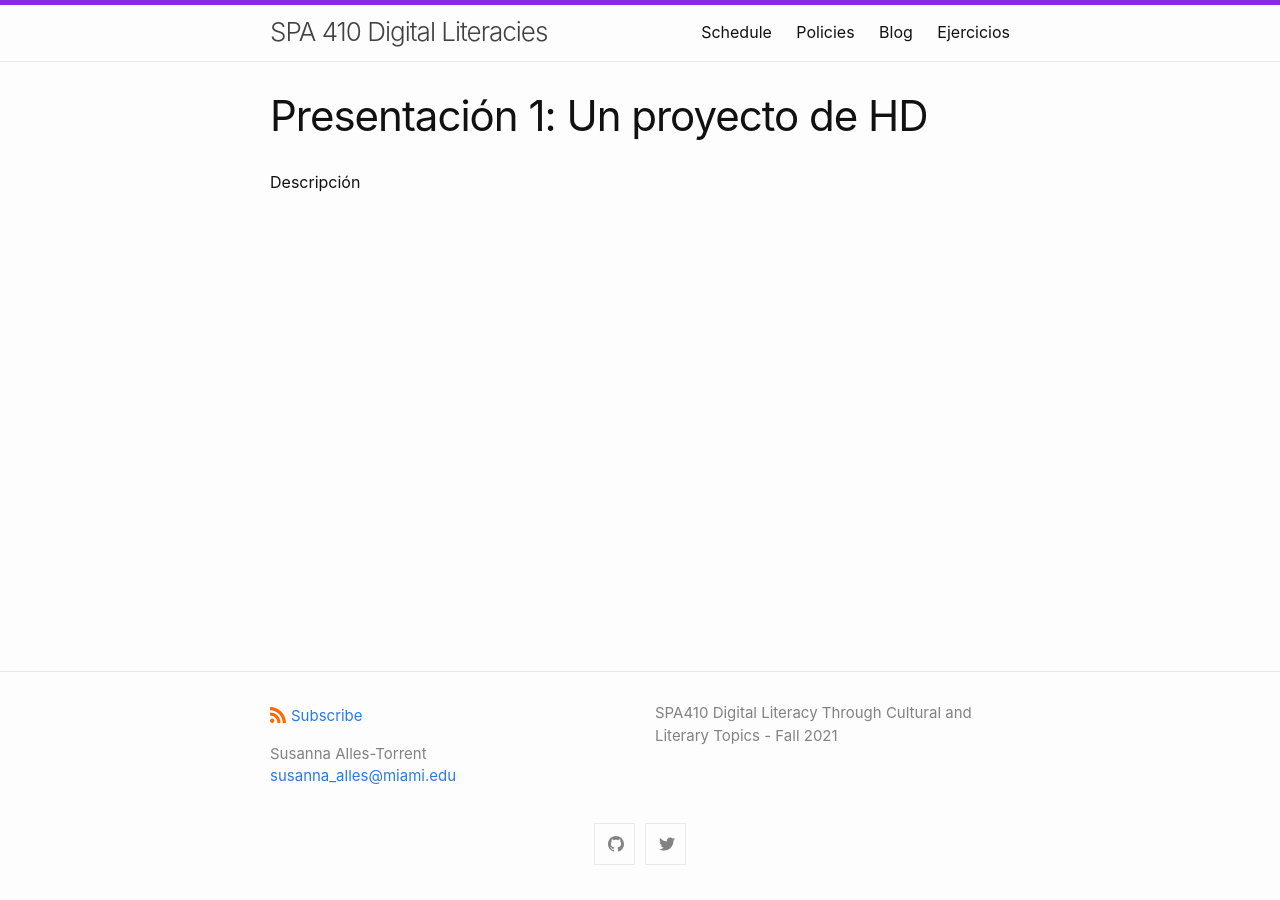
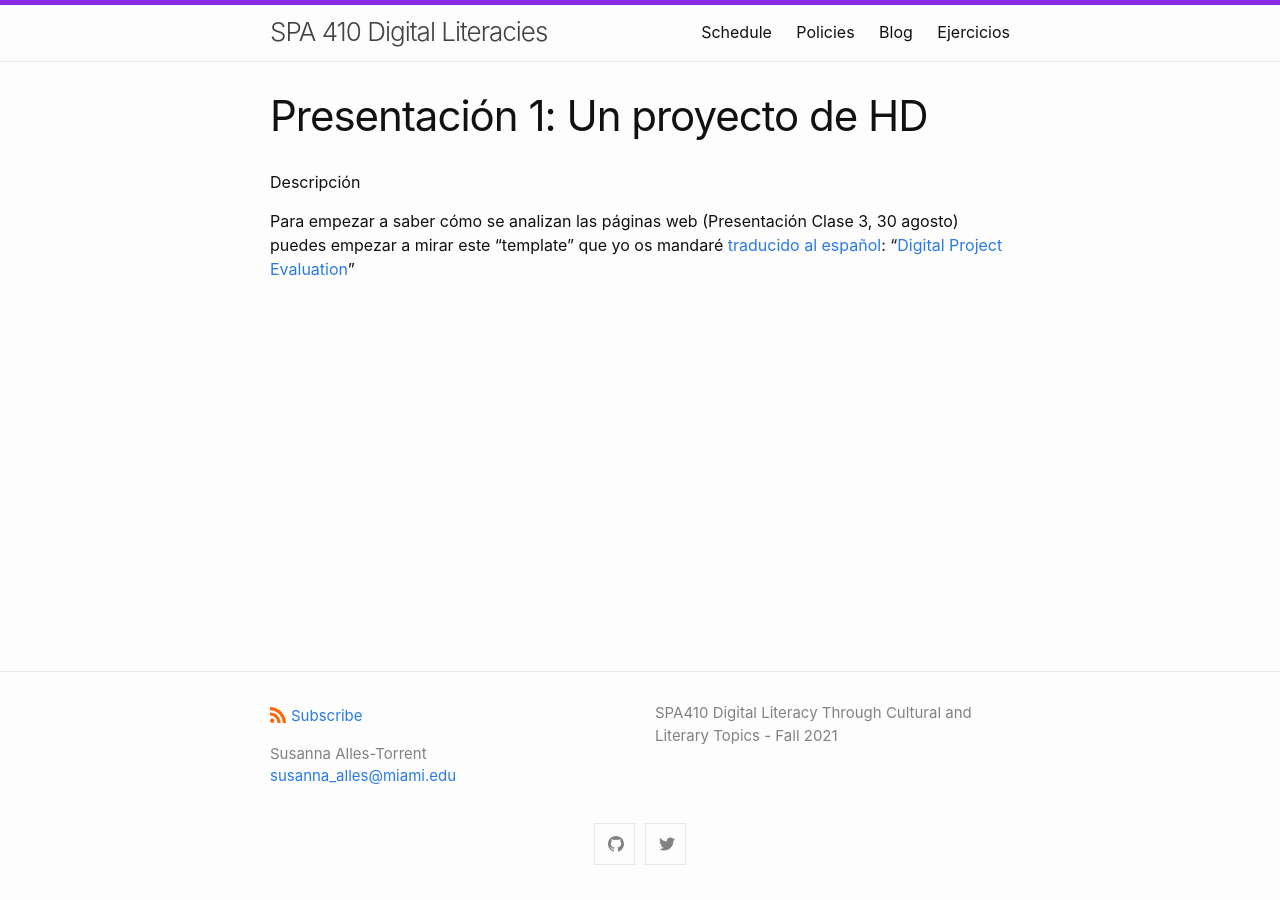
Before and after one commit to susannalles/SPA410, a Jekyll site: the page built from ejercicios/Presentacion-1.md, in a window 1280 px wide. Built offline with Jekyll 4.4.1, drawn with Linux system fonts in a browser that asks for light colours.

Commit message:
Update Presentacion-1.md

```diff
--- a/ejercicios/Presentacion-1.md
+++ b/ejercicios/Presentacion-1.md
@@ -4,3 +4,5 @@ title: "Presentación 1: Un proyecto de HD"
 ---
 
 Descripción
+
+Para empezar a saber cómo se analizan las páginas web (Presentación Clase 3, 30 agosto) puedes empezar a mirar este "template" que yo os mandaré [traducido al español](https://docs.google.com/document/d/1YRnmswrp36LQ9ss1kKV9R2KcvL7XeJ0tP9a7Y4WeB1o/edit): "[Digital Project Evaluation](https://docs.google.com/document/d/1jp0bQ18hXKxekgACfBCw_6P6lO_xg4uzUXXMvT2jaPo/edit)"
```
